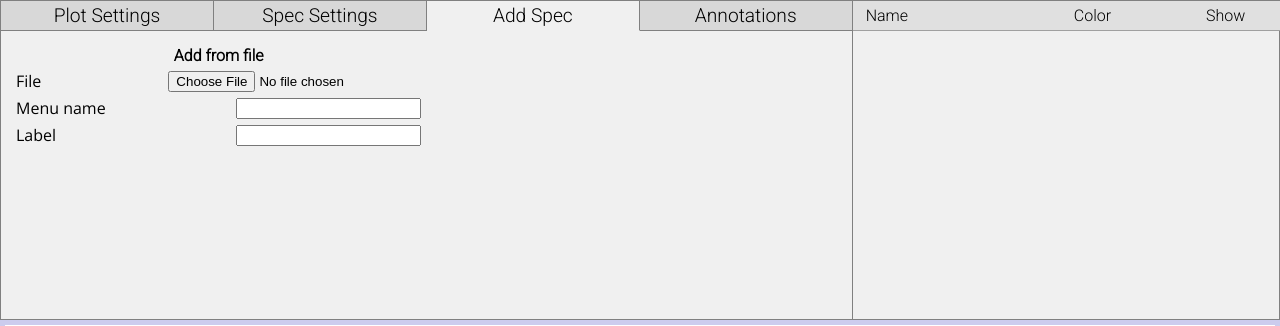
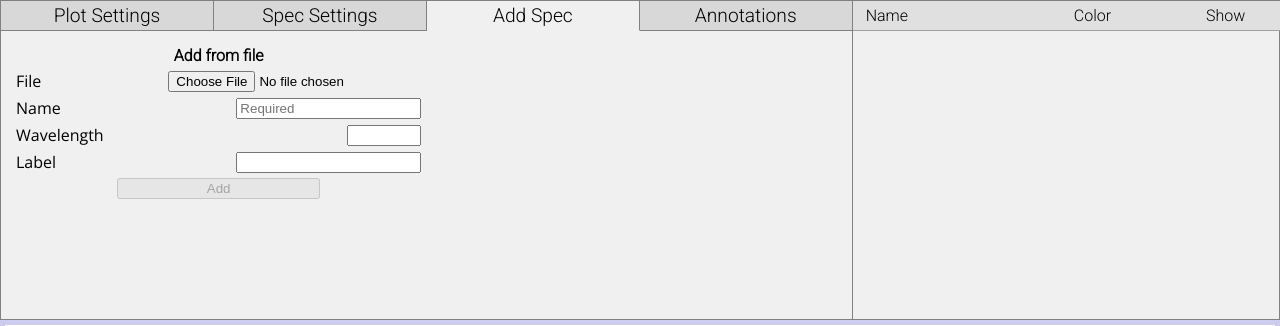
Before and after one commit to jangell/mysite, a Django app: page /plotbot/ in a window 1280 px wide. Shown: the part 43-369 px from the top of the page. Run offline with Django 3.2, Linux system fonts and the light colour scheme; data that the repository does not hold is empty; parts of the project's set-up code (start-up, migrations or seed data) failed here and were passed over; some libraries are stand-ins or nearby versions.

Commit message:
working on add html and css

```diff
--- a/plotbot/templates/plotbot/index.html
+++ b/plotbot/templates/plotbot/index.html
@@ -238,22 +238,23 @@
 					</div>
 
 					<div class="setting">
-						<label>Menu name</label>
-						<input class="disable_without_file" target="menu_name" readonly>
+						<label>Name</label>
+						<input class="readonly_without_file" target="menu_name" title="This is the name to be displayed in the spectra list on the right" placeholder="Required" readonly>
+					</div>
+
+					<div class="setting">
+						<label>Wavelength</label>
+						<input class="readonly_without_file" type=number target="wavelength" title="wavelength of spectrum" readonly>
 					</div>
 
 					<div class="setting">
 						<label>Label</label>
-						<input class="disable_without_file" target="to_label" readonly>
+						<input class="readonly_without_file" target="to_label" title="Initial label in plot" readonly>
 					</div>
 
-					<script>
-						$('.disable_without_file[readonly]').click(function(){
-							alert('Menu name & label fields can only be set when a file has been selected');
-						});
-
-					</script>
-
+					<div class="setting">
+						<button class="big_button" id="add_from_file" disabled>Add</button>
+					</div>
 
 				</div>
 				<!-- add from database (slim to start) -->
@@ -289,6 +290,7 @@
 
 
 <script>
+// handle all aesthetic properties & changes
 $(document).ready(function(){
 
 	// tab clicking functionality
@@ -356,6 +358,7 @@ $(document).ready(function(){
 
 
 <script>
+// non-aesthetic (functional) code
 
 var qz = 2481;	// quartz
 var al = 51;	// albite
@@ -373,6 +376,48 @@ ph.initialize();
 $(document).on("wheel", "input[type=number]", function (e) {
     $(this).blur();
 });
+
+
+
+// the .disable_without_file inputs are readonly (disabled but still propagating click events) until a spectrum is chosen
+$('.disable_without_file').click(function(){
+	if($(this).is('[readonly]')){
+		alert('Menu name, wavelength, and label fields can only be set when a file has been selected');
+	}
+});
+
+// handle what happens when a file is added to the file input
+$('[target=local_file]').change(function(){
+	let files = document.querySelector('input[target=local_file]').files;
+	// remove readonly if there's a file chosen
+	if(files.length){
+		$('.readonly_without_file').attr('readonly', false);
+		$('.disable_without_file').attr('disabled', false);
+	}
+	else{
+		$('.readonly_without_file').attr('readonly', true);
+		$('.disable_without_file').attr('disabled', true);
+	}
+});
+
+//  handle what happens when the button gets hit (TODO: check that file *is* uploaded, check that it's a csv, get name, get label, clear fields when done)
+$('#add_from_file').click(function(){
+	let file = document.querySelector('input[target=local_file]').files[0];
+	ph.addSpecFromFile('New spec!', file);
+});
+
+
+/*
+// modal window (a lot of this has bearing on adding from files)
+
+// set the default name to the file name when one is selected
+$('#spec_upload_file').change(function(){
+	var filename = $('#spec_upload_file').val().split('\\').reverse()[0];
+	var specname = filename.slice(0,-4);
+	$('#modal_spec_name').attr('value',specname);
+});
+
+*/
 
 $(document).ready(function(){
 	// load database into modal_db_tbody at page load (for now)
--- a/static/plotbot/css/index.css
+++ b/static/plotbot/css/index.css
@@ -107,6 +107,7 @@ html{
 }
 input[type=number]{
 	width:5em;
+	text-align: right;
 }
 
 .col_title{
@@ -223,40 +224,10 @@ input[type=number]{
 .running_preproc:hover{
 }
 
-/*
-.preprocesses{
-
+.big_button{
+	min-width:50%;
+	margin:auto;
 }
-.preprocess{
-
-}
-
-.preproc_name{
-	font-family: 'Roboto', sans-serif;
-	text-align:center;
-	margin:0;
-	border-bottom: 1px solid #c0c0c0;
-}
-.preprocess:first-child .preproc_name{
-	border-top: 1px solid #c0c0c0;
-}
-.preproc_name:hover{
-}
-
-.collapser{
-	cursor:pointer;
-}
-.collapser:hover{
-	background-color:#e0e0e0;
-}
-.running_preproc{
-	font-style:bold;
-	background-color:#d8d8ff;
-}
-.running_preproc:hover{
-	background-color:#d0d0f8;
-}
-*/
 
 
 
```
Also changed, not shown: static/plotbot/js/plot_spec.js (+61 -2 lines), 2 other files.
